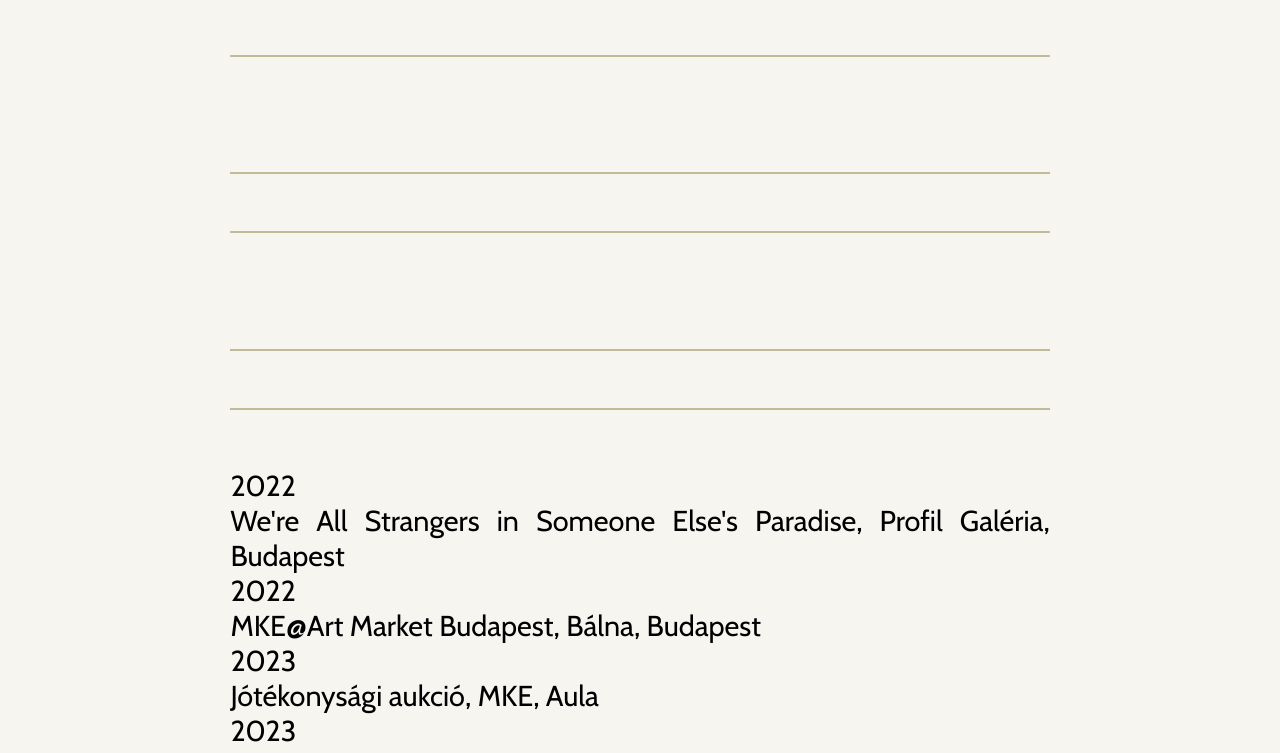
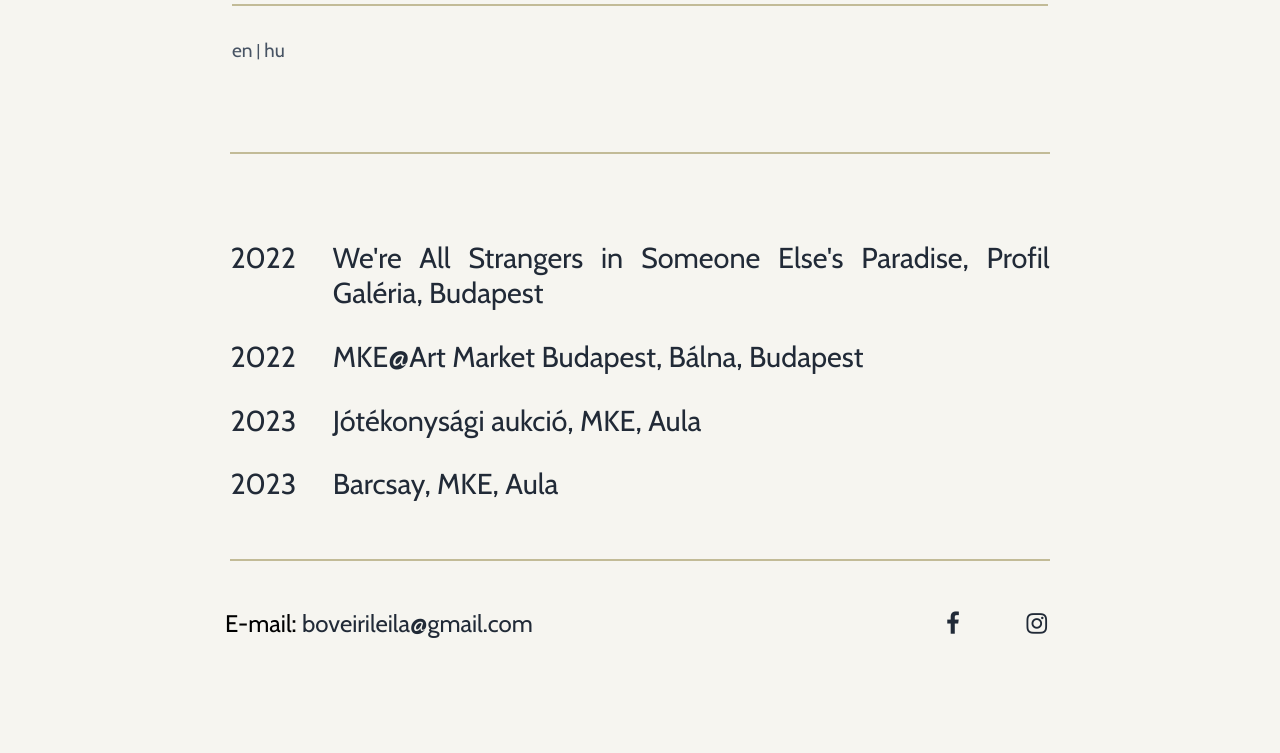
Before and after one commit to phyyyys/web, a plain HTML site: page about.html in a window 1280 px wide. Shown: the part 162-915 px from the top of the page. After the commit the page ends 824 px from the top, so only its background shows below. Drawn offline with nearby package versions, Linux system fonts and the light colour scheme; a script that the page names is missing.

Commit message:
Update style.css

```diff
--- a/style.css
+++ b/style.css
@@ -29,7 +29,7 @@ body {
 
 .navleft > div > a {
   text-decoration: none;
-  color: black;
+  color: #212A37;
 }
 
 .navright {
@@ -66,17 +66,17 @@ body {
 
 .fa-facebook {
   width: 1.5em;
-  color: black;
+  color: #212A37;
 }
 
 .fa-instagram {
   width: 1.5em;
-  color: black;
+  color: #212A37;
 }
 
 .navright > a {
   text-decoration: none;
-  color: black;
+  color: #212A37;
 }
 
 .imagecont {
@@ -112,7 +112,7 @@ body {
 
 .footleft > div > a {
   text-decoration: none;
-  color: black;
+  color: #212A37;
 }
 
 .footleft > div > a:hover {
@@ -181,6 +181,55 @@ body {
   text-align: justify;
   margin: 2.5em;
   font-size: 1.2em;
+  color: #212A37;
+}
+
+.cv {
+  margin-bottom: 0;
+  padding-bottom: 0;
+}
+
+.mainText {
+  margin-top: 0;
+}
+
+.languageSelect > a {
+  text-decoration: none;
+  color: #485464;
+  font-size: 1.1em;
+}
+
+.seperator {
+  font-size: 1em;
+  color: #485464;
+}
+
+.languageSelect {
+  justify-content: flex-start;
+  display: flex;
+  flex-direction: row;
+  align-items: center;
+  margin: 2.5em 3em 1em 3em;
+  gap: 4px;
+  /*position: absolute;
+  top: 4vw;
+  right: 2.5vw;*/
+}
+
+/*table {
+  width: 100vw;
+}
+
+.firstCol {
+  width: 10%;
+}*/
+
+.exhibitions {
+  display: grid;
+  grid-template-columns: 1fr 4fr;
+  row-gap: 1em;
+  border-top: none;
+  margin-top: 1em;
 }
 
 @media screen and (min-width: 1200px) and (min-height: 500px){
@@ -215,12 +264,25 @@ body {
     justify-content: center;
   }
 
+  .nav {
+    padding-top: 1em;
+  }
+
   .navleft {
     font-size: 10vw;
   }
 
   .navright {
     font-size: 5.5vw;
+  }
+
+  .languageSelect {
+    top: 0.3em;
+    right: 0.75em;
+  }
+
+  .languageSelect > a {
+    font-size: 1em;
   }
 }
 
@@ -310,6 +372,11 @@ body {
     width: 50vw;
   }
 
+  .languageSelect {
+    justify-content: flex-start;
+    width: 100vw;
+  }
+
   .gallery {
     margin: 2em;
     gap: 2em;
@@ -358,13 +425,40 @@ body {
     transition: .2s ease-in;
   }
 
+}
+
+@media screen and (min-width: 1100px) {
   .aboutText {
-    border-top: 0.1em solid #c2bb97;
-    border-bottom: 0.1em solid #c2bb97;
-    margin: 2em 8em;
-    margin-bottom: 0;
-    padding: 2em 0;
+    /*border-top: 0.1em solid #c2bb97;*/
+    /*border-bottom: 0.1em solid #c2bb97;*/
+    margin: 2em 8em 0 8em;
+    margin-top: 0;
     font-size: 1.8em;
   }
 
+  .languageSelect {
+    margin: 4em 14.5em 2em 14.5em;
+    padding-top: 2em;
+    border-top: 0.15em solid #c2bb97;
+  }
+
+  .languageSelect > a {
+    font-size: 1.2em;
+  }
+
+  .exhibitions {
+    grid-template-columns: 1fr 7fr;
+    border-bottom: 0.1em solid #c2bb97;
+    padding-bottom: 2em;
+    padding-top: 1em;
+  }
+
+  .cv {
+    border-top: 0.1em solid #c2bb97;
+    padding-top: 2em;
+  }
+
+  .mainText {
+    padding-bottom: 2em;
+  }
 }
```
